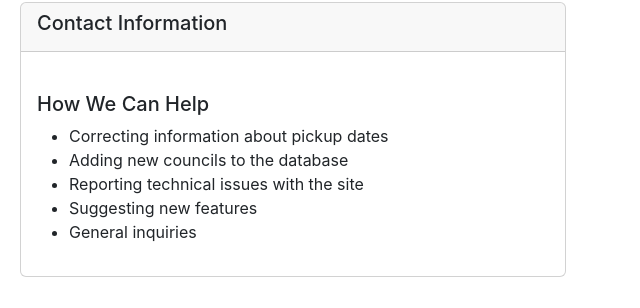
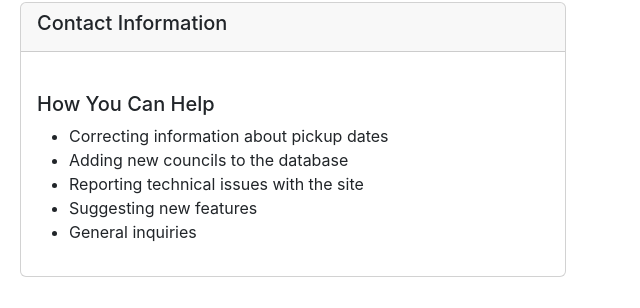
Before and after one commit to bjnoel/vergeside-htmx, a website: page contact.html in a window 1280 px wide. Shown: the part 143-451 px from the top of the page, 632-1272 px from the left. Drawn offline with nearby package versions, Linux system fonts and the light colour scheme; no server answers.

Commit message:
Update text on contact page

```diff
--- a/contact.html
+++ b/contact.html
@@ -95,7 +95,7 @@
                             <h5>Contact Information</h5>
                         </div>
                         <div class="card-body">
-                            <h5 class="mt-4">How We Can Help</h5>
+                            <h5 class="mt-4">How You Can Help</h5>
                             <ul>
                                 <li>Correcting information about pickup dates</li>
                                 <li>Adding new councils to the database</li>
```
